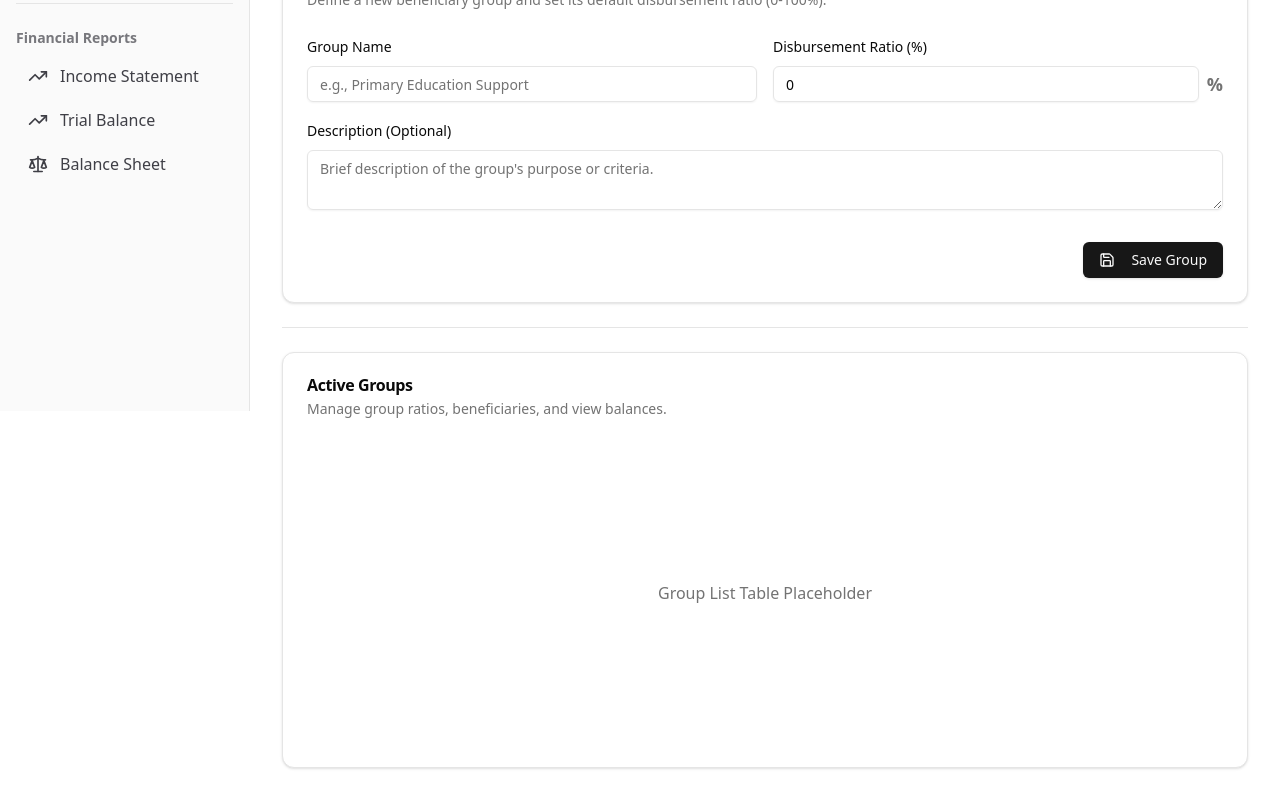
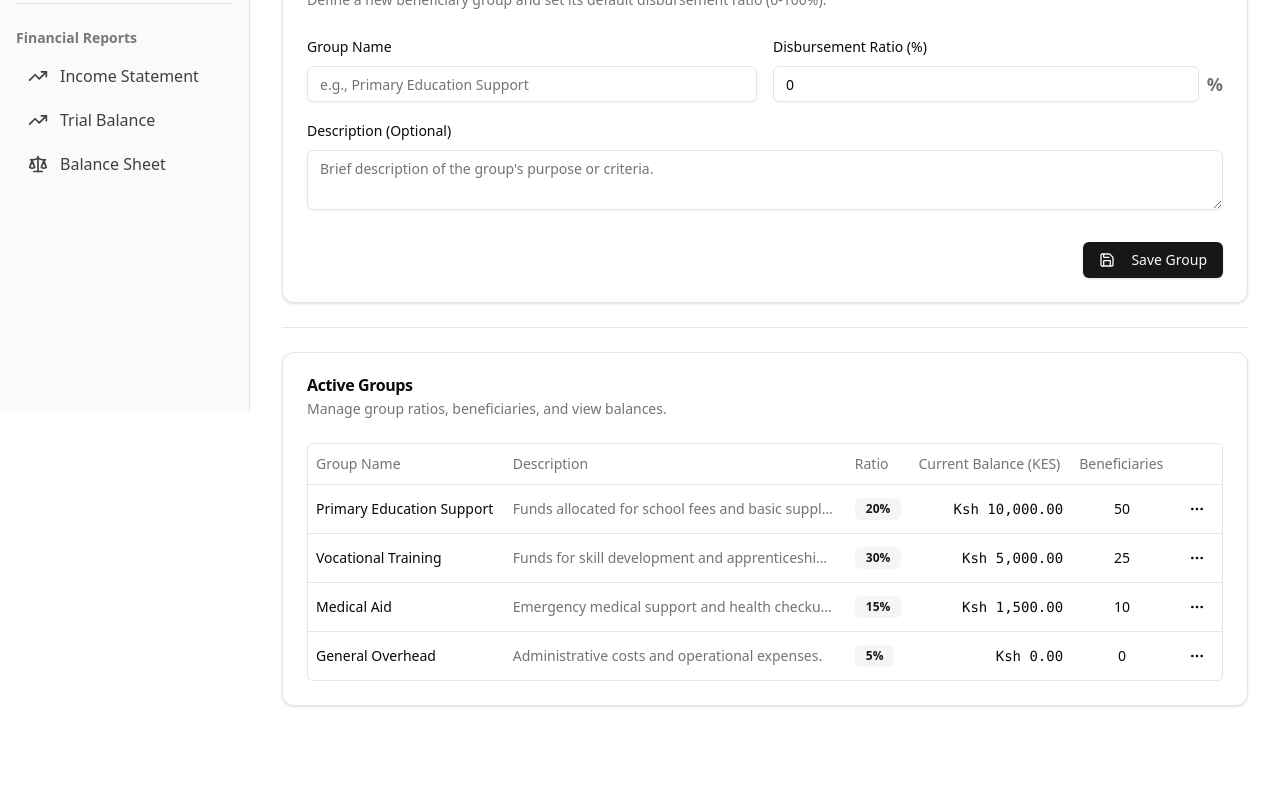
Before and after one commit to DevSpenz/Maranatha, a Next.js app: page /groups in a window 1280 px wide. Shown: the part 389-1189 px from the top of the page. After the commit the page ends 1127 px from the top, so only its background shows below. Built offline with nearby package versions, Linux system fonts and the light colour scheme.

Commit message:
[dyad] Implementing the Group Management data table using TanStack Table and mock data. - wrote 6 file(s), added @tanstack/react-table package(s)

```diff
--- a/package.json
+++ b/package.json
@@ -36,6 +36,7 @@
     "@radix-ui/react-toggle": "^1.1.9",
     "@radix-ui/react-toggle-group": "^1.1.10",
     "@radix-ui/react-tooltip": "^1.2.7",
+    "@tanstack/react-table": "^8.21.3",
     "class-variance-authority": "^0.7.1",
     "clsx": "^2.1.1",
     "cmdk": "^1.1.1",
--- /dev/null
+++ b/src/app/groups/columns.tsx
@@ -0,0 +1,97 @@
+"use client";
+
+import { ColumnDef } from "@tanstack/react-table";
+import { Group } from "@/types";
+import { Badge } from "@/components/ui/badge";
+import { Button } from "@/components/ui/button";
+import { MoreHorizontal, Edit, Trash2 } from "lucide-react";
+import {
+  DropdownMenu,
+  DropdownMenuContent,
+  DropdownMenuItem,
+  DropdownMenuLabel,
+  DropdownMenuSeparator,
+  DropdownMenuTrigger,
+} from "@/components/ui/dropdown-menu";
+
+export const columns: ColumnDef<Group>[] = [
+  {
+    accessorKey: "name",
+    header: "Group Name",
+    cell: ({ row }) => (
+      <div className="font-medium">{row.getValue("name")}</div>
+    ),
+  },
+  {
+    accessorKey: "description",
+    header: "Description",
+    cell: ({ row }) => (
+      <div className="text-sm text-muted-foreground max-w-xs truncate">
+        {row.getValue("description") || "N/A"}
+      </div>
+    ),
+  },
+  {
+    accessorKey: "disbursementRatio",
+    header: "Ratio",
+    cell: ({ row }) => {
+      const ratio = parseFloat(row.getValue("disbursementRatio"));
+      return (
+        <Badge variant="secondary">
+          {ratio}%
+        </Badge>
+      );
+    },
+  },
+  {
+    accessorKey: "currentBalanceKes",
+    header: "Current Balance (KES)",
+    cell: ({ row }) => {
+      const amount = parseFloat(row.getValue("currentBalanceKes"));
+      const formatted = new Intl.NumberFormat("en-KE", {
+        style: "currency",
+        currency: "KES",
+      }).format(amount);
+
+      return <div className="font-mono text-right">{formatted}</div>;
+    },
+  },
+  {
+    accessorKey: "beneficiaryCount",
+    header: "Beneficiaries",
+    cell: ({ row }) => (
+      <div className="text-center">{row.getValue("beneficiaryCount")}</div>
+    ),
+  },
+  {
+    id: "actions",
+    enableHiding: false,
+    cell: ({ row }) => {
+      const group = row.original;
+
+      return (
+        <DropdownMenu>
+          <DropdownMenuTrigger asChild>
+            <Button variant="ghost" className="h-8 w-8 p-0">
+              <span className="sr-only">Open menu</span>
+              <MoreHorizontal className="h-4 w-4" />
+            </Button>
+          </DropdownMenuTrigger>
+          <DropdownMenuContent align="end">
+            <DropdownMenuLabel>Actions</DropdownMenuLabel>
+            <DropdownMenuItem onClick={() => navigator.clipboard.writeText(group.id)}>
+              Copy Group ID
+            </DropdownMenuItem>
+            <DropdownMenuSeparator />
+            <DropdownMenuItem className="flex items-center">
+                <Edit className="mr-2 h-4 w-4" /> Edit Group
+            </DropdownMenuItem>
+            <DropdownMenuItem className="flex items-center text-destructive">
+                <Trash2 className="mr-2 h-4 w-4" /> Delete Group
+            </DropdownMenuItem>
+          </DropdownMenuContent>
+        </DropdownMenu>
+      );
+    },
+  },
+];
--- a/src/app/groups/page.tsx
+++ b/src/app/groups/page.tsx
@@ -1,15 +1,53 @@
 import { DashboardShell } from "@/components/layout/DashboardShell";
 import { Card, CardContent, CardDescription, CardHeader, CardTitle } from "@/components/ui/card";
-import { Button } from "@/components/ui/button";
-import { PlusCircle, Users, DollarSign, Percent } from "lucide-react";
+import { Users, DollarSign, Percent } from "lucide-react";
 import { Separator } from "@/components/ui/separator";
 import { GroupForm } from "@/components/forms/GroupForm";
+import { DataTable } from "@/components/data-table/DataTable";
+import { columns } from "./columns";
+import { Group } from "@/types";
 
 // Mock Group Summary Data
 const mockGroupSummary = [
   { title: "Total Groups", value: "5", Icon: Users, description: "Currently active groups" },
   { title: "Total Group Funds (KES)", value: "KSh 0", Icon: DollarSign, description: "Funds available for disbursement" },
   { title: "Average Disbursement Ratio", value: "20%", Icon: Percent, description: "Average ratio across all groups" },
+];
+
+// Mock Group Data for the table
+const mockGroups: Group[] = [
+    {
+        id: "g1",
+        name: "Primary Education Support",
+        description: "Funds allocated for school fees and basic supplies for primary students.",
+        disbursementRatio: 20,
+        currentBalanceKes: 10000,
+        beneficiaryCount: 50,
+    },
+    {
+        id: "g2",
+        name: "Vocational Training",
+        description: "Funds for skill development and apprenticeship programs.",
+        disbursementRatio: 30,
+        currentBalanceKes: 5000,
+        beneficiaryCount: 25,
+    },
+    {
+        id: "g3",
+        name: "Medical Aid",
+        description: "Emergency medical support and health checkups.",
+        disbursementRatio: 15,
+        currentBalanceKes: 1500,
+        beneficiaryCount: 10,
+    },
+    {
+        id: "g4",
+        name: "General Overhead",
+        description: "Administrative costs and operational expenses.",
+        disbursementRatio: 5,
+        currentBalanceKes: 0,
+        beneficiaryCount: 0,
+    },
 ];
 
 interface GroupSummaryCardProps {
@@ -62,7 +100,7 @@ export default function GroupsPage() {
 
         <Separator />
 
-        {/* Group List Table Placeholder */}
+        {/* Group List Table */}
         <Card>
           <CardHeader>
             <CardTitle>Active Groups</CardTitle>
@@ -71,9 +109,7 @@ export default function GroupsPage() {
             </CardDescription>
           </CardHeader>
           <CardContent>
-            <div className="h-[300px] flex items-center justify-center text-muted-foreground">
-              Group List Table Placeholder
-            </div>
+            <DataTable columns={columns} data={mockGroups} />
           </CardContent>
         </Card>
       </div>
--- /dev/null
+++ b/src/components/data-table/DataTable.tsx
@@ -0,0 +1,81 @@
+"use client";
+
+import * as React from "react";
+import {
+  ColumnDef,
+  flexRender,
+  getCoreRowModel,
+  useReactTable,
+} from "@tanstack/react-table";
+
+import {
+  Table,
+  TableBody,
+  TableCell,
+  TableHead,
+  TableHeader,
+  TableRow,
+} from "@/components/ui/table";
+
+interface DataTableProps<TData, TValue> {
+  columns: ColumnDef<TData, TValue>[];
+  data: TData[];
+}
+
+export function DataTable<TData, TValue>({
+  columns,
+  data,
+}: DataTableProps<TData, TValue>) {
+  const table = useReactTable({
+    data,
+    columns,
+    getCoreRowModel: getCoreRowModel(),
+  });
+
+  return (
+    <div className="rounded-md border">
+      <Table>
+        <TableHeader>
+          {table.getHeaderGroups().map((headerGroup) => (
+            <TableRow key={headerGroup.id}>
+              {headerGroup.headers.map((header) => {
+                return (
+                  <TableHead key={header.id}>
+                    {header.isPlaceholder
+                      ? null
+                      : flexRender(
+                          header.column.columnDef.header,
+                          header.getContext()
+                        )}
+                  </TableHead>
+                );
+              })}
+            </TableRow>
+          ))}
+        </TableHeader>
+        <TableBody>
+          {table.getRowModel().rows?.length ? (
+            table.getRowModel().rows.map((row) => (
+              <TableRow
+                key={row.id}
+                data-state={row.getIsSelected() && "selected"}
+              >
+                {row.getVisibleCells().map((cell) => (
+                  <TableCell key={cell.id}>
+                    {flexRender(cell.column.columnDef.cell, cell.getContext())}
+                  </TableCell>
+                ))}
+              </TableRow>
+            ))
+          ) : (
+            <TableRow>
+              <TableCell colSpan={columns.length} className="h-24 text-center">
+                No results.
+              </TableCell>
+            </TableRow>
+          )}
+        </TableBody>
+      </Table>
+    </div>
+  );
+}
--- a/src/types/index.ts
+++ b/src/types/index.ts
@@ -21,6 +21,7 @@ export interface Group {
   description: string;
   disbursementRatio: number; // Percentage, e.g., 0.20 for 20%
   currentBalanceKes: number;
+  beneficiaryCount: number; // Added for display
 }
 
 export interface Beneficiary {
```
Also changed, not shown: 1 other file (tests, documents, lock files or other folders).
